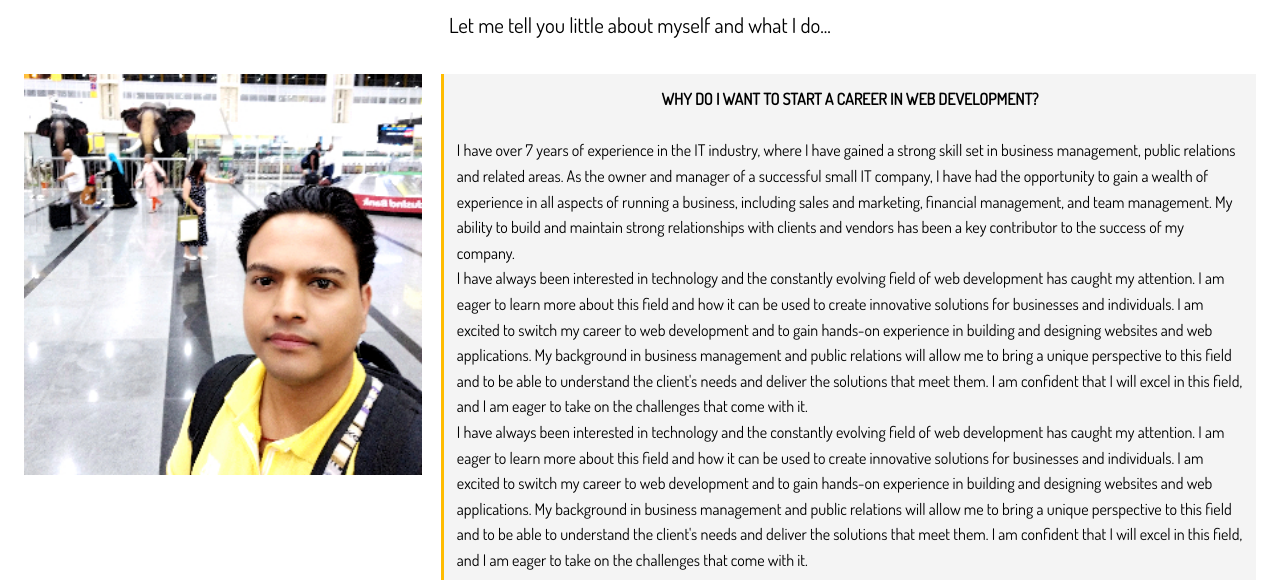
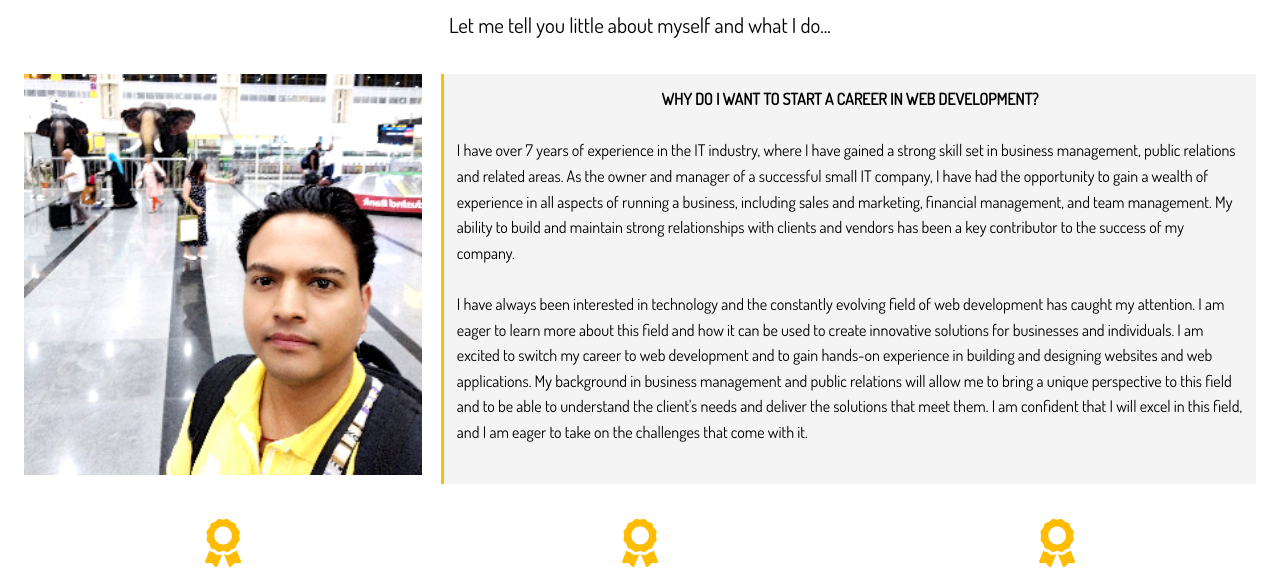
Before and after one commit to anupchand/portfolio_website, a website: page dist/about.html in a window 1280 px wide. Shown: the part 207-787 px from the top of the page. Drawn offline with Linux system fonts and the light colour scheme.

Commit message:
Update about.html

```diff
--- a/dist/about.html
+++ b/dist/about.html
@@ -44,11 +44,10 @@
                 <img src="./img/about.jpg" alt="" class="bio-image">
                 <div class="bio bg-light">
                     <h4>WHY DO I WANT TO START A CAREER IN WEB DEVELOPMENT?</h4> <br>
-                    <p class="text-left">I have over 7 years of experience in the IT industry, where I have gained a strong skill set in business management, public relations and related areas. As the owner and manager of a successful small IT company, I have had the opportunity to gain a wealth of experience in all aspects of running a business, including sales and marketing, financial management, and team management. My ability to build and maintain strong relationships with clients and vendors has been a key contributor to the success of my company.
-                        <br>I have always been interested in technology and the constantly evolving field of web development has caught my attention. I am eager to learn more about this field and how it can be used to create innovative solutions for businesses and individuals. I am excited to switch my career to web development and to gain hands-on experience in building and designing websites and web applications. My background in business management and public relations will allow me to bring a unique perspective to this field and to be able to understand the client's needs and deliver the solutions that meet them. I am confident that I will excel in this field, and I am eager to take on the challenges that come with it.
+                    <p class="text-left">I have over 7 years of experience in the IT industry, where I have gained a strong skill set in business management, public relations and related areas. As the owner and manager of a successful small IT company, I have had the opportunity to gain a wealth of experience in all aspects of running a business, including sales and marketing, financial management, and team management. My ability to build and maintain strong relationships with clients and vendors has been a key contributor to the success of my company.<br>
+                        <br>I have always been interested in technology and the constantly evolving field of web development has caught my attention. I am eager to learn more about this field and how it can be used to create innovative solutions for businesses and individuals. I am excited to switch my career to web development and to gain hands-on experience in building and designing websites and web applications. My background in business management and public relations will allow me to bring a unique perspective to this field and to be able to understand the client's needs and deliver the solutions that meet them. I am confident that I will excel in this field, and I am eager to take on the challenges that come with it.<br><br>
                     </p>
-                    <p class="text-left">I have always been interested in technology and the constantly evolving field of web development has caught my attention. I am eager to learn more about this field and how it can be used to create innovative solutions for businesses and individuals. I am excited to switch my career to web development and to gain hands-on experience in building and designing websites and web applications. My background in business management and public relations will allow me to bring a unique perspective to this field and to be able to understand the client's needs and deliver the solutions that meet them. I am confident that I will excel in this field, and I am eager to take on the challenges that come with it.
-                    </p>
+
                 </div>
                 <div class="award-1">
                     <i class="fas fa-award fa-3x"></i>
```
